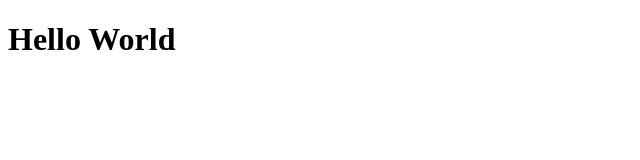
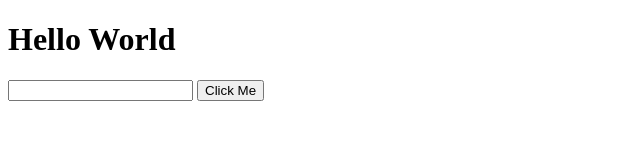
Before and after one commit to Swixh/RunitBack, a website: page index.html in a window 1280 px wide. Shown: the whole page, without its empty margins (0-640 px from the left). Drawn offline with Linux system fonts and the light colour scheme.

Commit message:
added new Stuff

```diff
--- a/index.html
+++ b/index.html
@@ -7,6 +7,8 @@
 </head>
 <body>
     <h1>Hello World</h1>
+    <input type="text">
+    <button>Click Me</button>
     <script src="/scripts/index.js"></script>
 </body>
 </html>
```
